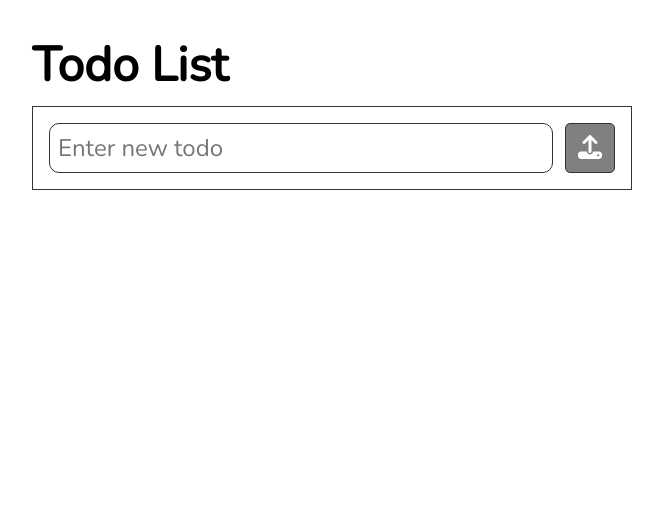
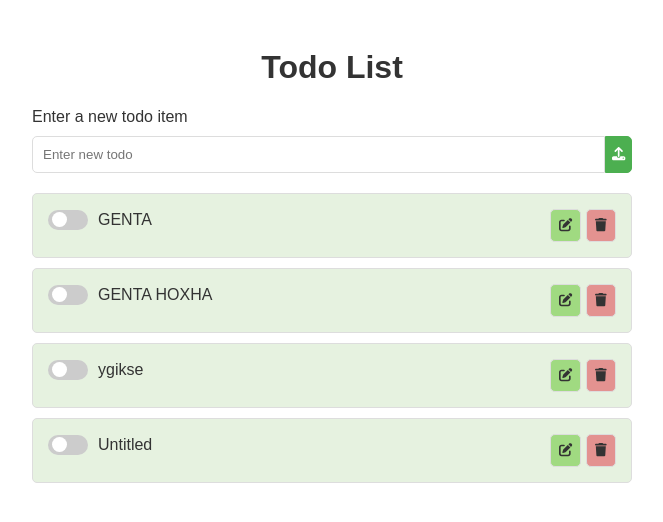
Before and after one commit to Genta-hoxha/crud-react, a React (Create React App) app: page / in a window 1280 px wide. Shown: the top 522 px of the page, without its empty margins (308-971 px from the left). Built offline with nearby package versions, Linux system fonts and the light colour scheme; data requests are answered from the project's data file.

Commit message:
first commit

```diff
--- a/data/db.json
+++ b/data/db.json
@@ -1,3 +1,26 @@
 {
-  "todos": []
+  "todos": [
+    {
+      "id": "d96a",
+      "title": "GENTA",
+      "description": "This is a description of the task.",
+      "completed": false
+    },
+    {
+      "id": "f7bc",
+      "userId": 1,
+      "title": "GENTA HOXHA",
+      "completed": false
+    },
+    {
+      "id": "d157",
+      "title": "ygikse"
+    },
+    {
+      "id": "256a",
+      "userId": 1,
+      "title": "",
+      "completed": false
+    }
+  ]
 }
--- a/src/features/todos/TodoList.js
+++ b/src/features/todos/TodoList.js
@@ -1,6 +1,5 @@
-// add imports
 import { FontAwesomeIcon } from "@fortawesome/react-fontawesome";
-import { faTrash, faUpload } from "@fortawesome/free-solid-svg-icons";
+import { faEdit, faTrash, faUpload } from "@fortawesome/free-solid-svg-icons";
 import { useState } from "react";
 import {
   useGetTodosQuery,
@@ -8,10 +7,16 @@ import {
   useUpdateTodoMutation,
   useDeleteTodoMutation,
 } from "../api/apiSlice";
+// ... (previous imports)
 
 const TodoList = () => {
   const [newTodo, setNewTodo] = useState("");
-  // const [selectedTodoId, setSelectedTodoId] = useState();
+  const [addInEdit, setAddInEdit] = useState({
+    show: false,
+    id: null,
+  });
+  const [editInput, setEditInput] = useState("");
+  const [expandedIds, setExpandedIds] = useState([]);
   const {
     data: todos,
     isLoading,
@@ -26,15 +31,51 @@ const TodoList = () => {
 
   const handleSubmit = (e) => {
     e.preventDefault();
-    // addTodo
     addTodo({ userId: 1, title: newTodo, completed: false });
     setNewTodo("");
   };
 
+  const editItem = (id) => {
+    setAddInEdit({ show: true, id });
+
+    const currentItem = todos.find((todo) => todo.id === id);
+    if (currentItem) {
+      setEditInput(currentItem.title || "");
+    }
+  };
+
+  const funEditUpdate = (event) => {
+    setEditInput(event.target.value.trim());
+  };
+
+  const handleEditSubmit = () => {
+    if (addInEdit.id && editInput) {
+      updateTodo({ id: addInEdit.id, title: editInput })
+        .unwrap()
+        .then(() => {
+          setAddInEdit({ show: false, id: null });
+          setEditInput("");
+          refetchTodos();
+        })
+        .catch((error) => {
+          console.log(error);
+        });
+    }
+  };
+
+  const toggleExpand = (id) => {
+    console.log("expand");
+    setExpandedIds((prevIds) =>
+      prevIds.includes(id)
+        ? prevIds.filter((prevId) => prevId !== id)
+        : [...prevIds, id]
+    );
+  };
   const newItemSection = (
     <form onSubmit={handleSubmit}>
       <label htmlFor="new-todo">Enter a new todo item</label>
       <div className="new-todo">
+        {" "}
         <input
           type="text"
           id="new-todo"
@@ -42,35 +83,65 @@ const TodoList = () => {
           onChange={(e) => setNewTodo(e.target.value)}
           placeholder="Enter new todo"
         />
-      </div>
         <button className="submit" type="submit">
           <FontAwesomeIcon icon={faUpload} />
-      </button>
+        </button>{" "}
+      </div>
     </form>
   );
-  // const deleteItem = (id) => {
-  //   setSelectedTodoId(id);
-  //   console.log(id);
-  //   deleteTodo(id);
-  // };
 
-  let content;
-  // Define conditional content
+  let content = null;
 
   if (isLoading) {
     content = <p>Loading...</p>;
   } else if (isSuccess) {
-    content = todos.map((todo) => (
-      <article key={todo.id}>
-        <div className="todo">
+    content = (
+      <ul className="todo-list">
+        {todos.map((todo) => (
+          <li key={todo.id}>
+            <article onClick={() => toggleExpand(todo.id)}>
+              <div
+                className={`todo${
+                  expandedIds.includes(todo.id) ? "-expanded" : ""
+                }`}
+              >
+                <label className="switch">
                   <input
                     type="checkbox"
                     checked={todo.completed}
-            id={todo.id}
-            onChange={() => updateTodo({ ...todo, completed: !todo.completed })}
+                    onChange={() =>
+                      updateTodo({
+                        ...todo,
+                        completed: !todo.completed,
+                      })
+                    }
                   />
+                  <span className="slider"></span>
+                </label>
+
+                {addInEdit.show && addInEdit.id === todo.id ? (
+                  <>
+                    <input
+                      type="text"
+                      placeholder="Edit"
+                      onChange={funEditUpdate}
+                      value={editInput}
+                    />
+
+                    <button className="save" onClick={handleEditSubmit}>
+                      Save
+                    </button>
+                  </>
+                ) : (
                   <label htmlFor={todo.id}>{todo.title || "Untitled"}</label>
+                )}
               </div>
+              <div>
+                {!addInEdit.show && (
+                  <button className="edit" onClick={() => editItem(todo.id)}>
+                    <FontAwesomeIcon icon={faEdit} />
+                  </button>
+                )}
                 <button
                   className="trash"
                   onClick={() =>
@@ -84,21 +155,193 @@ const TodoList = () => {
                 >
                   <FontAwesomeIcon icon={faTrash} />
                 </button>
+              </div>
             </article>
-    ));
+          </li>
+        ))}
+      </ul>
+    );
   } else if (isError) {
     content = <p>{error.message}</p>;
-  } else {
-    content = null;
   }
 
   return (
-    <main>
+    <main className="todo-container">
       <h1>Todo List</h1>
-      {newItemSection}
+      <a>{newItemSection}</a>
       {content}
     </main>
   );
 };
 
 export default TodoList;
+
+// const TodoList = () => {
+//   const [newTodo, setNewTodo] = useState("");
+//   const [addInEdit, setAddInEdit] = useState({
+//     show: false,
+//     id: null,
+//   });
+//   const [editInput, setEditInput] = useState("");
+//   const [expandedId, setExpandedId] = useState(false);
+//   const {
+//     data: todos,
+//     isLoading,
+//     isSuccess,
+//     isError,
+//     error,
+//     refetch: refetchTodos,
+//   } = useGetTodosQuery();
+//   const [addTodo] = useAddTodoMutation();
+//   const [updateTodo] = useUpdateTodoMutation();
+//   const [deleteTodo] = useDeleteTodoMutation();
+
+//   const handleSubmit = (e) => {
+//     e.preventDefault();
+//     addTodo({ userId: 1, title: newTodo, completed: false });
+//     setNewTodo("");
+//   };
+
+//   const editItem = (id) => {
+//     setAddInEdit({ show: true, id });
+
+//     const currentItem = todos.find((todo) => todo.id === id);
+//     if (currentItem) {
+//       setEditInput(currentItem.title || "");
+//     }
+//   };
+
+//   const funEditUpdate = (event) => {
+//     setEditInput(event.target.value.trim());
+//   };
+
+//   const handleEditSubmit = () => {
+//     if (addInEdit.id && editInput) {
+//       updateTodo({ id: addInEdit.id, title: editInput })
+//         .unwrap()
+//         .then(() => {
+//           setAddInEdit({ show: false, id: null });
+//           setEditInput("");
+
+//           refetchTodos();
+//         })
+//         .catch((error) => {
+//           console.log(error);
+//         });
+//     }
+//   };
+//   const toggleExpand = () => {
+//     console.log("expand");
+//     setExpandedId(!expandedId);
+//     // setExpandedId((prevId) => (prevId === id ? null : id));
+//   };
+
+//   const newItemSection = (
+//     <form onSubmit={handleSubmit}>
+//       {" "}
+//       <label htmlFor="new-todo">Enter a new todo item</label>
+//       <div className="new-todo">
+//         {" "}
+//         <input
+//           type="text"
+//           id="new-todo"
+//           value={newTodo}
+//           onChange={(e) => setNewTodo(e.target.value)}
+//           placeholder="Enter new todo"
+//         />
+//         <button className="submit" type="submit">
+//           <FontAwesomeIcon icon={faUpload} />
+//         </button>{" "}
+//       </div>
+//     </form>
+//   );
+
+//   let content = null;
+
+//   if (isLoading) {
+//     content = <p>Loading...</p>;
+//   } else if (isSuccess) {
+//     content = todos.map((todo) => (
+//       <article key={todo.id} onClick={() => toggleExpand(todo.id)}>
+//         <a
+//           href={todo.link}
+//           target="_blank"
+//           rel="noopener noreferrer"
+//           className="link"
+//         >
+//           <div className={`todo${expandedId === todo.id ? "-expanded" : ""}`}>
+//             {/* <div className={`todo ${expandedId === todo.id ? "-expanded" : ""}`}> */}
+//             <label className="switch">
+//               <input
+//                 type="checkbox"
+//                 checked={todo.completed}
+//                 onChange={() =>
+//                   updateTodo({ ...todo, completed: !todo.completed })
+//                 }
+//               />
+//               <span className="slider"></span>
+//             </label>
+
+//             {addInEdit.show && addInEdit.id === todo.id ? (
+//               <>
+//                 <input
+//                   type="text"
+//                   placeholder="Edit"
+//                   onChange={funEditUpdate}
+//                   value={editInput}
+//                 />
+//                 <button className="save" onClick={handleEditSubmit}>
+//                   Save
+//                 </button>
+//               </>
+//             ) : (
+//               // <a
+//               //    href={todo.link}
+
+//               //   target="_blank"
+//               //   rel="noopener noreferrer"
+//               //   className="link"
+//               // >
+//               <label htmlFor={todo.id}>{todo.title || "Untitled"}</label>
+//             )}
+//           </div>
+//         </a>
+//         <div>
+//           {!addInEdit.show && (
+//             <button className="edit" onClick={() => editItem(todo.id)}>
+//               <FontAwesomeIcon icon={faEdit} />
+//             </button>
+//           )}
+//           <button
+//             className="trash"
+//             onClick={() =>
+//               deleteTodo({ id: todo.id })
+//                 .unwrap()
+//                 .then(() => refetchTodos())
+//                 .catch((error) => {
+//                   console.log(error);
+//                 })
+//             }
+//           >
+//             <FontAwesomeIcon icon={faTrash} />
+//           </button>
+//         </div>
+//       </article>
+//     ));
+//   } else if (isError) {
+//     content = <p>{error.message}</p>;
+//   }
+
+//   return (
+//     <main className="todo-container">
+//       <h1>Todo List</h1>
+//       <a>{newItemSection}</a>
+//       <ul className="todo-list">{content}</ul>
+
+//       {/* nuk e dua per te gjithe listen */}
+//       {/* <ul className={`todo${expandedId ? "-expanded" : "-list"}`}>{content}</ul> */}
+//     </main>
+//   );
+// };
+
+// export default TodoList;
--- a/src/index.css
+++ b/src/index.css
@@ -1,94 +1,163 @@
-@import url("https://fonts.googleapis.com/css2?family=Nunito&display=swap");
+/* TodoList.css */
 
-body {
-  font-family: "Nunito", sans-serif;
-  font-size: 1.5rem;
-}
-
-input[type="text"],
-button {
-  font: inherit;
-}
-
-main {
+.todo-container {
+  font-family: "Arial", sans-serif;
+  max-width: 600px;
   margin: auto;
-  max-width: 600px;
+  padding: 20px;
 }
 
 h1 {
-  margin-bottom: 0.5rem;
+  color: #333;
+  text-align: center;
+}
+
+form {
+  margin-bottom: 20px;
+}
+
+label {
+  display: block;
+  margin-bottom: 10px;
+  color: #333;
+}
+
+.new-todo {
+  display: flex;
+}
+
+input[type="text"] {
+  flex: 1;
+  padding: 10px;
+  border: 1px solid #ddd;
+  border-radius: 5px 0 0 5px;
+  outline: none;
+}
+
+.submit {
+  background-color: #4caf50;
+  color: #fff;
+  border: 1px solid #4caf50;
+  border-radius: 0 5px 5px 0;
+  cursor: pointer;
+  outline: none;
+}
+
+.submit:hover {
+  background-color: #45a049;
+}
+
+.todo-list {
+  list-style: none;
+  padding: 0px;
+}
+.todo-expanded {
+  list-style: none;
+  padding: 0px;
+  height: 50px;
+}
+.todo-expanded label {
+  display: inline-block;
+  margin-bottom: 10px;
+  color: #333;
 }
 
 article {
-  padding: 1rem;
+  background-color: #e6f2e0;
+  border: 1px solid #ddd;
+  border-radius: 5px;
+  margin-bottom: 10px;
+  padding: 15px;
   display: flex;
   justify-content: space-between;
   align-items: center;
-  border: 1px solid hsl(0, 0%, 58%);
 }
 
 .todo {
   display: flex;
-  justify-content: flex-start;
   align-items: center;
+  padding: 0px;
 }
 
-input[type="checkbox"] {
-  min-width: 30px;
-  min-height: 30px;
-  margin-right: 1rem;
+.switch {
+  position: relative;
+  display: inline-block;
+  width: 40px;
+  height: 20px;
+  margin-right: 10px;
 }
 
-button {
-  min-width: 50px;
-  min-height: 50px;
-  border: 1px solid #333;
-  border-radius: 10%;
+.slider {
+  position: absolute;
   cursor: pointer;
+  top: 0;
+  left: 0;
+  right: 0;
+  bottom: 0;
+  background-color: #ccc;
+  transition: 0.4s;
+  border-radius: 34px;
 }
 
-.trash {
-  background-color: #fff;
-  color: mediumvioletred;
+.slider:before {
+  position: absolute;
+  content: "";
+  height: 15px;
+  width: 15px;
+  left: 4px;
+  bottom: 3px;
+  background-color: white;
+  transition: 0.4s;
+  border-radius: 50%;
 }
 
-.trash:focus,
-.trash:hover {
-  filter: brightness(120%);
+.switch input:checked + .slider {
+  background-color: #4caf50;
 }
 
-form {
-  padding: 1rem;
-  display: flex;
-  justify-content: space-between;
-  align-items: center;
-  border: 1px solid #333;
-  margin-bottom: 1rem;
+.switch input:focus + .slider {
+  box-shadow: 0 0 1px #4caf50;
 }
 
-form label {
-  position: absolute;
-  left: -10000px;
+.switch input:checked + .slider:before {
+  transform: translateX(20px);
 }
 
-.new-todo {
-  width: 100%;
-  padding-right: 30px;
+.edit {
+  background-color: #96d771db;
+  color: #333;
+  border: 1px solid #ddd;
+  border-radius: 5px;
+  cursor: pointer;
+  outline: none;
+  padding: 8px;
+  margin-left: 5px; /* Adjusted margin to bring buttons closer */
 }
-
-input[type="text"] {
-  width: 100%;
-  padding: 0.5rem;
-  border-radius: 10px;
-  border: 0.5px solid #333;
+.trash {
+  background-color: #e38383db;
+  color: #333;
+  border: 1px solid #ddd;
+  border-radius: 5px;
+  cursor: pointer;
+  outline: none;
+  padding: 8px;
+  margin-left: 5px; /* Adjusted margin to bring buttons closer */
 }
-
-.submit {
-  background-color: gray;
-  color: #fff;
+.save {
+  background-color: #96d771db;
+  color: #333;
+  border: 1px solid #ddd;
+  border-radius: 5px;
+  cursor: pointer;
+  outline: none;
+  padding: 8px;
+  margin-left: 5px; /* Adjusted margin to bring buttons closer */
 }
-
-.submit:focus,
-.submit:hover {
-  background-color: limegreen;
+.edit:hover,
+.trash:hover {
+  background-color: #bbb;
 }
+.link {
+  text-decoration: none;
+  font-weight: 400;
+}
```
Also changed, not shown: 1 other file (tests, documents, lock files or other folders). Lines whose indentation alone changed are shown as unchanged.
